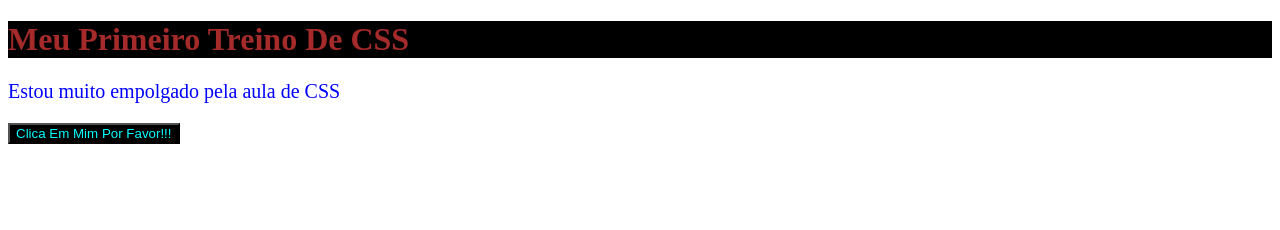
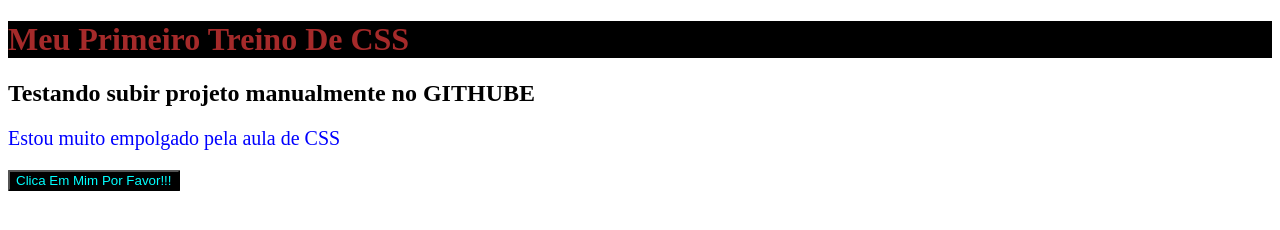
Before and after one commit to marcelojeronimodesenvolvedor/DevClub, a plain HTML site: page index.html in a window 1280 px wide. Drawn offline with Linux system fonts and the light colour scheme.

Commit message:
MEU PRIMEIRO COMMIT

```diff
--- a/index.html
+++ b/index.html
@@ -10,6 +10,7 @@
 
 <body>
     <h1> Meu Primeiro Treino De CSS </h1>
+    <h2> Testando subir projeto manualmente no GITHUBE</h2>
 
     <p> Estou muito empolgado pela aula de CSS </p>
 
--- a/styles.css
+++ b/styles.css
@@ -13,4 +13,5 @@ button {
 
     color: aqua;
     background: black;
+    border-radius: 1px;
 }
```
